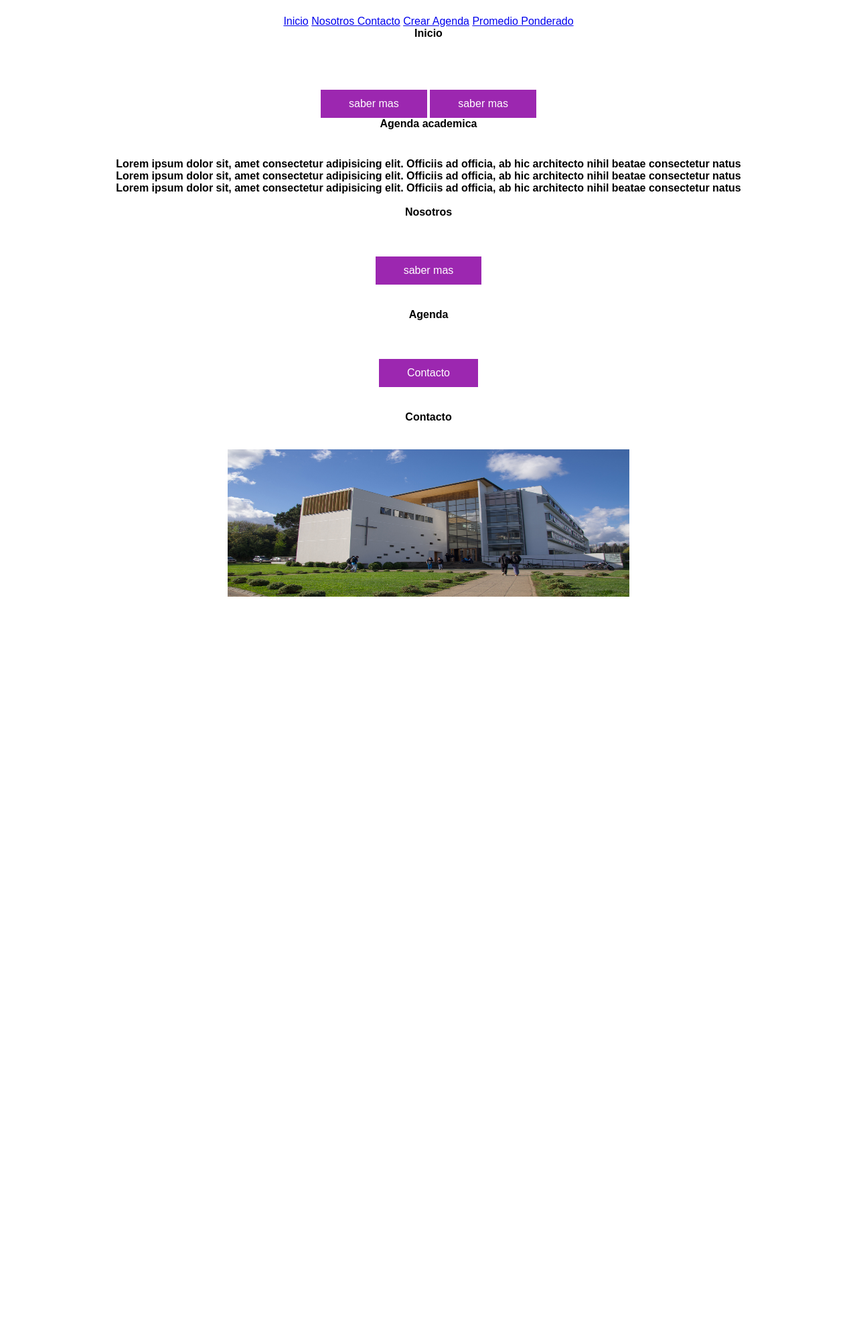
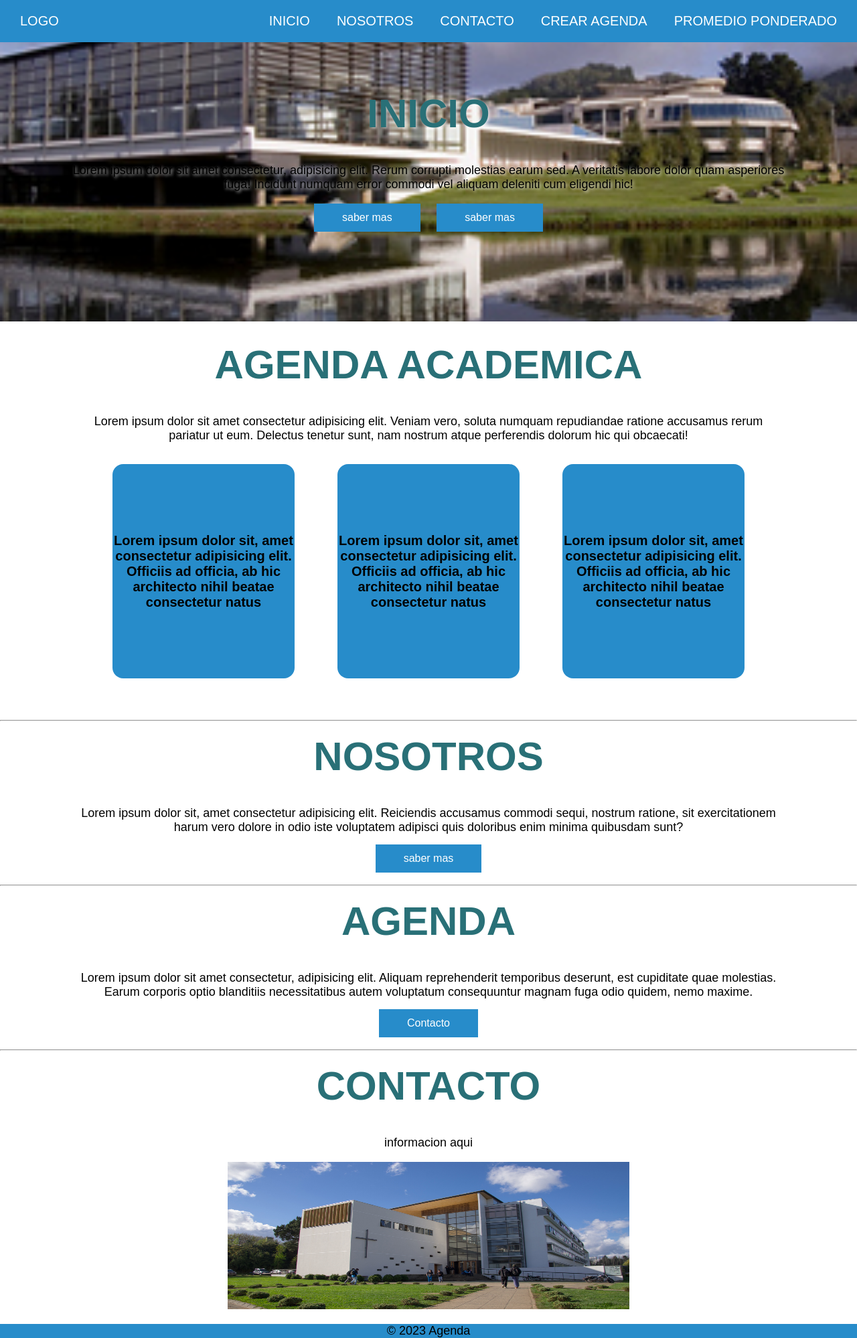
Before and after one commit to RodrigoCarmonaa/taller-integracion, a PHP site: page / in a window 1280 px wide. Shown: the whole page at 67% size. Before the commit the page ends 891 px from the top, so only its background shows below. Run offline with PHP 8.4, Linux system fonts and the light colour scheme.

Commit message:
Update style.css
se cambio el color de la pagina y se agregaron detalles

```diff
--- a/taller 1 2023/style.css
+++ b/taller 1 2023/style.css
@@ -1,145 +1,165 @@
-*{
+* {
     margin: 0;
     padding: 0;
-    border: 0;
-    font-size: 100%;
-    vertical-align: baseline;
+}
 
-}
-body{
+body {
     text-align: center;
     font-family: sans-serif;
-
-
-
+    background: #ffffff;
 }
 
-.header{
-    display: flex;
-    justify-content: center;
-    align-items: center;
-
-}
-
-.head{
+header {
     display: flex;
     align-items: center;
     justify-content: space-between;
     height: 63px;
-    background: #171717;
+    background: #278cca;
     position: fixed;
     width: 100%;
     z-index: 100;
 }
 
-.navbar{
-    display: flex;
-    margin-right: 10px;
+
+/* Logo */
+
+.logo {
+    margin-left: 30px;
 }
 
-.logo{
-    margin-left: 30px;
-
-
-
-}
 .logo a {
     text-decoration: none;
     color: #fff;
     text-transform: uppercase;
     font-size: 20px;
 }
-.navbar a {
+
+
+
+.texto_proyecto div:h3 {
+    background-color: #278cca;
+
+}
+.menu {
+    display: flex;
+    margin-right: 10px;
+}
+
+.menu a {
     display: block;
     padding: 23px 20px;
-    color: #fff;
+    color: #ffffff;
     text-decoration: none;
     text-transform: uppercase;
     font-size: 20px;
 }
-.navbar a:hover{
-    background: #3f3f3f;
 
+.menu a:hover {
+    background: #ffffff;
 }
-.header{
+
+
+/* Inicio */
+
+.inicio {
     display: flex;
     justify-content: center;
     align-items: center;
-}
-.header{
+    flex-direction: column;
     height: 60vh !important;
     background: url(imagen2.jpg)no-repeat center;
     background-size: cover;
 }
-.title{
+
+/* sombra texto inicio */
+
+.inicio h2 {
+    text-shadow: 2px 2px 4px rgba(255, 255, 255, 0.7);
+}
+
+.inicio p {
+    text-shadow: 2px 2px 4px rgba(255, 255, 255, 0.8);
+}
+
+
+/* estilo de todas las etiquetas h2 */
+
+h2 {
     margin-bottom: 40px;
     font-size: 60px;
     font-weight: 600;
     text-transform: uppercase;
-    color: #fff;
+    color: #297077;
+}
+
+/* estilo de todas las etiquetas p */
+
+p {
+    margin-bottom: 40;
+    font-size: 18px;
+    color: #000000;
+    padding: 0 100px;
+}
 
 
-}
-p{
-    margin-bottom: 40;
-    font-size: 18px;
-    color: #fff;
-    padding: 0 100px;
+/* Botones */
 
-}
-.btn{
+.btn {
     display: inline-block;
     margin-top: 15px;
     padding: 10px 40px;
-    border:  2px solid #9c27b0;
+    border:  2px solid #278cca;
     color:  #fff;
     text-decoration: none;
-    background: #9c27b0;
+    background: #278cca;
+}
 
-}
 .btn:hover {
     background: none;
 }
 
-.btn-home {
+/* .btn-inicio {
     display: flex;
+} */
 
-}
-.btn-home a {
+.btn-inicio a {
     margin: 0  10px;
 }
 
-.content {
-    height: 50vh;
-    display: flex;
-    flex-direction: column;
-    justify-content: center;
-    align-items: center;
-}
-.sau {
+
+.proyecto {
     padding:  30px;
-    background: #1f1d1d;
 }
 
-.box-container {
+.texto_proyecto {
     display: flex;
     justify-content: center;
-    flex-wrap: wrap;
-    text-align: center;
+}
 
+.texto_proyecto div {
+    height: 20rem;
+    width: 17rem;
+    background: #278cca;
+    border-radius: 1rem;
+    /* box-shadow: 0 0 0.3rem 0.5rem rgba(0, 0, 0, 5); cambiar color */
+    margin: 2rem; /* distancia entre los div */
+    display: flex;
+    align-items: center;  /* texto <h3> centrado */
 }
-.box-container .box {
-    height: 11rem;
-    width: 17rem;
-    background: #101010;
-    text-align: center;
-    border-radius: 1rem;
-    box-shadow: 0 .3  5rem rgba(0, 0, 0, 5);
-    margin: 2rem;
 
+.texto_proyecto div h3 {
+    font-size: 20px;
+    color: #000000;
+}
 
+/* <p> */
+.texto_proyecto div p {
+    padding: 0 15px;
+    font-size: 16px;
 }
-.box-container .box i{
+
+/* Estilo <i> usar luego */
+ .texto_proyecto div i {
     height: 30px;
     width:  3rem;
     line-height: 3rem;
@@ -149,42 +169,11 @@ p{
     background: #9c27b0;
     font-size: 2rem;
     margin: 1rem 0 ;
-
-}
-.box-container .box h3{
-    font-size: 20px;
-    color: #9c27b0;
-
 }
 
-.box-container .box p{
-    padding: 0 15px;
-    font-size: 16px;
 
+/* Footer */
+
+footer {
+    background-color: #278cca;
 }
-.about{
-    background: #171717;
-}
-.price{
-    background: url(/3.webp) no repeat center;
-    background-attachment: fixed;
-    background-size: cover;
-    text-align: center;
-
-}
-
-.contact {
-    padding-top: 20px;
-    background: #171717;
-    padding-bottom: 0;
-}
-@media  (max-width: 760px){
-    .title{
-        margin-bottom: 0;
-        font-size: 40px;
-
-    }
-    .sau{
-        height: 120vh;
-    }
-}
```
